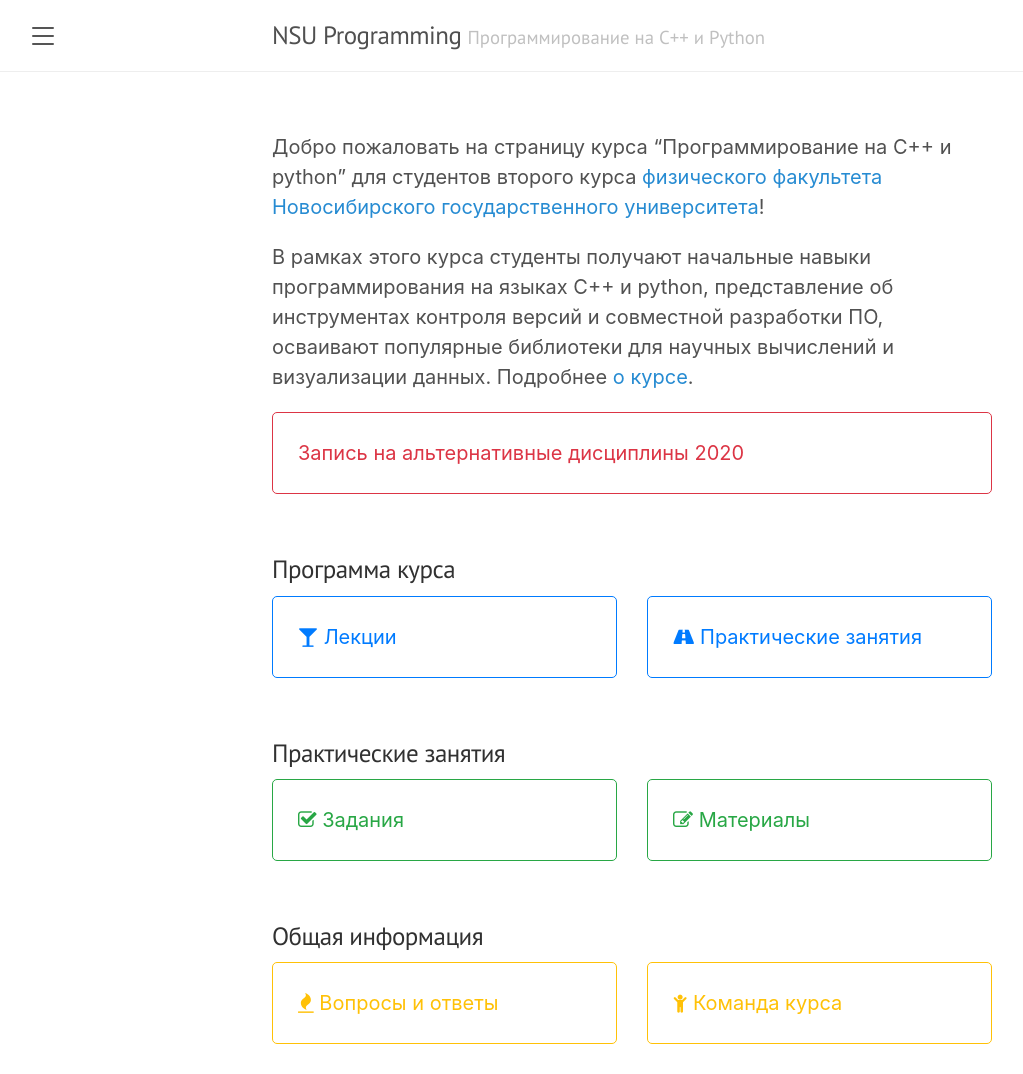
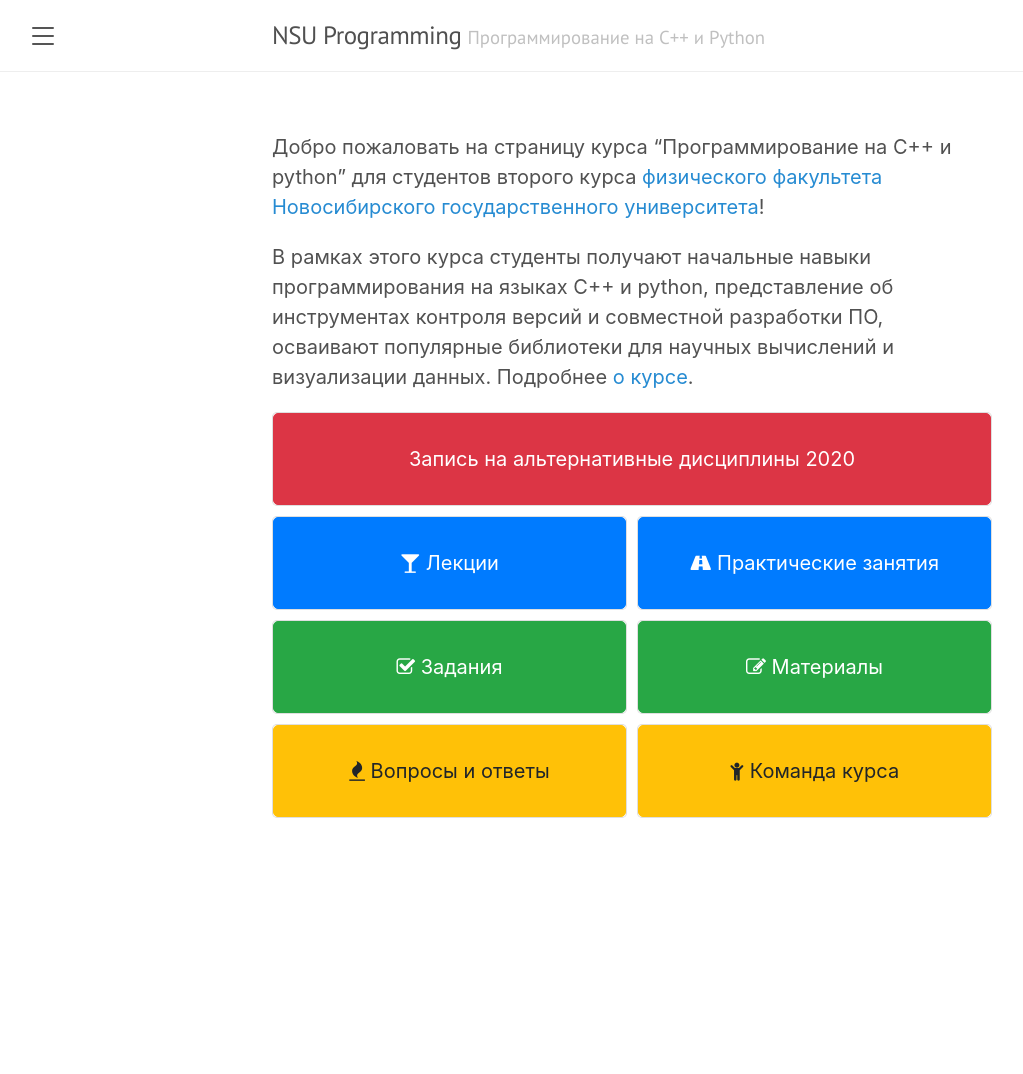
Before and after one commit to NSU-Programming/NSU-Programming.github.io, a Jekyll site: the page built from index.md, in a window 1280 px wide. Shown: the whole page, without its empty margins (8-1031 px from the left). Built offline with Jekyll 4.4.1, drawn with Linux system fonts in a browser that asks for light colours; after the commit the page ends 900 px from its top, so only the background shows below that.

Commit message:
adjust buttons

```diff
--- a/index.md
+++ b/index.md
@@ -8,89 +8,60 @@
 В рамках этого курса студенты получают начальные навыки программирования на языках C++ и python, представление об инструментах контроля версий и совместной разработки ПО, осваивают популярные библиотеки для научных вычислений и визуализации данных. Подробнее [о курсе](about).
 
 <div class="row">
-    <div class="col-sm-12">
-        <a href="enroll2020">
-            <div class="card border-danger mb-4">
-                <div class="card-body text-danger">
-                    <!-- <h3 class="card-title">Запись на альтернативные дисциплины 2020</h3> -->
-                    <p class="card-text">Запись на альтернативные дисциплины 2020</p>
-                </div>
-            </div>
-        </a>
+    <div class="col-sm-12 mb-2">
+        <div class="card">
+            <a class="btn btn-block btn-danger p-4" href="enroll2020">Запись на альтернативные дисциплины 2020</a>
+        </div>
     </div>
 </div>
 
-### Программа курса
-
 <div class="row">
-    <div class="col-sm-6">
-        <a href="lectures">
-            <div class="card border-primary mb-4">
-                <div class="card-body text-primary">
-                    <!-- <h5 class="card-title"></h5> -->
-                    <p class="card-text"><i class="fa fa-glass"></i> Лекции</p>
-                </div>
-            </div>
-        </a>
+    <div class="col-sm-6 mb-2 pr-1">
+        <div class="card">
+            <a class="btn btn-block btn-primary p-4" href="lectures">
+                <p class="card-text"><i class="fa fa-glass"></i> Лекции</p>
+            </a>
+        </div>
     </div>
-    <div class="col-sm-6">
-        <a href="seminars">
-            <div class="card border-primary mb-4">
-                <div class="card-body text-primary">
-                    <!-- <h5 class="card-title">Программа практических занятий</h5> -->
-                    <p class="card-text"><i class="fa fa-road"></i> Практические занятия</p>
-                </div>
-            </div>
-        </a>
+    <div class="col-sm-6 mb-2 pl-1">
+        <div class="card">
+            <a class="btn btn-block btn-primary p-4" href="seminars">
+                <p class="card-text"><i class="fa fa-road"></i> Практические занятия</p>
+            </a>
+        </div>
     </div>
 </div>
 
-### Практические занятия
-
 <div class="row">
-    <div class="col-sm-6">
-        <a href="problems">
-            <div class="card border-success mb-4">
-                <div class="card-body text-success">
-                    <!-- <h5 class="card-title">Задания</h5> -->
-                    <p class="card-text"><i class="fa fa-check-square-o"></i> Задания</p>
-                </div>
-            </div>
-        </a>
+    <div class="col-sm-6 mb-2 pr-1">
+        <div class="card">
+            <a class="btn btn-block btn-success p-4" href="problems">
+                <p class="card-text"><i class="fa fa-check-square-o"></i> Задания</p>
+            </a>
+        </div>
     </div>
-    <div class="col-sm-6">
-        <a href="textbook">
-            <div class="card border-success mb-4">
-                <div class="card-body text-success">
-                    <!-- <h5 class="card-title">Материалы</h5> -->
-                    <p class="card-text"><i class="fa fa-pencil-square-o"></i> Материалы</p>
-                </div>
-            </div>
-        </a>
+    <div class="col-sm-6 mb-2 pl-1">
+        <div class="card">
+            <a class="btn btn-block btn-success p-4" href="textbook">
+                <p class="card-text"><i class="fa fa-pencil-square-o"></i> Материалы</p>
+            </a>
+        </div>
     </div>
 </div>
 
-### Общая информация
-
 <div class="row">
-    <div class="col-sm-6">
-        <a href="qna">
-            <div class="card border-warning mb-4">
-                <div class="card-body text-warning">
-                    <!-- <h5 class="card-title">Вопросы и ответы</h5> -->
-                    <p class="card-text"><i class="fa fa-fire"></i> Вопросы и ответы</p>
-                </div>
-            </div>
-        </a>
+    <div class="col-sm-6 mb-2 pr-1">
+        <div class="card">
+            <a class="btn btn-block btn-warning p-4" href="qna">
+                <p class="card-text"><i class="fa fa-fire"></i> Вопросы и ответы</p>
+            </a>
+        </div>
     </div>
-    <div class="col-sm-6">
-        <a href="team">
-            <div class="card border-warning mb-4">
-                <div class="card-body text-warning">
-                    <!-- <h5 class="card-title">Команда курса</h5> -->
-                    <p class="card-text"><i class="fa fa-child"></i> Команда курса</p>
-                </div>
-            </div>
-        </a>
+    <div class="col-sm-6 mb-2 pl-1">
+        <div class="card">
+            <a class="btn btn-block btn-warning p-4" href="team">
+                <p class="card-text"><i class="fa fa-child"></i> Команда курса</p>
+            </a>
+        </div>
     </div>
 </div>
```
